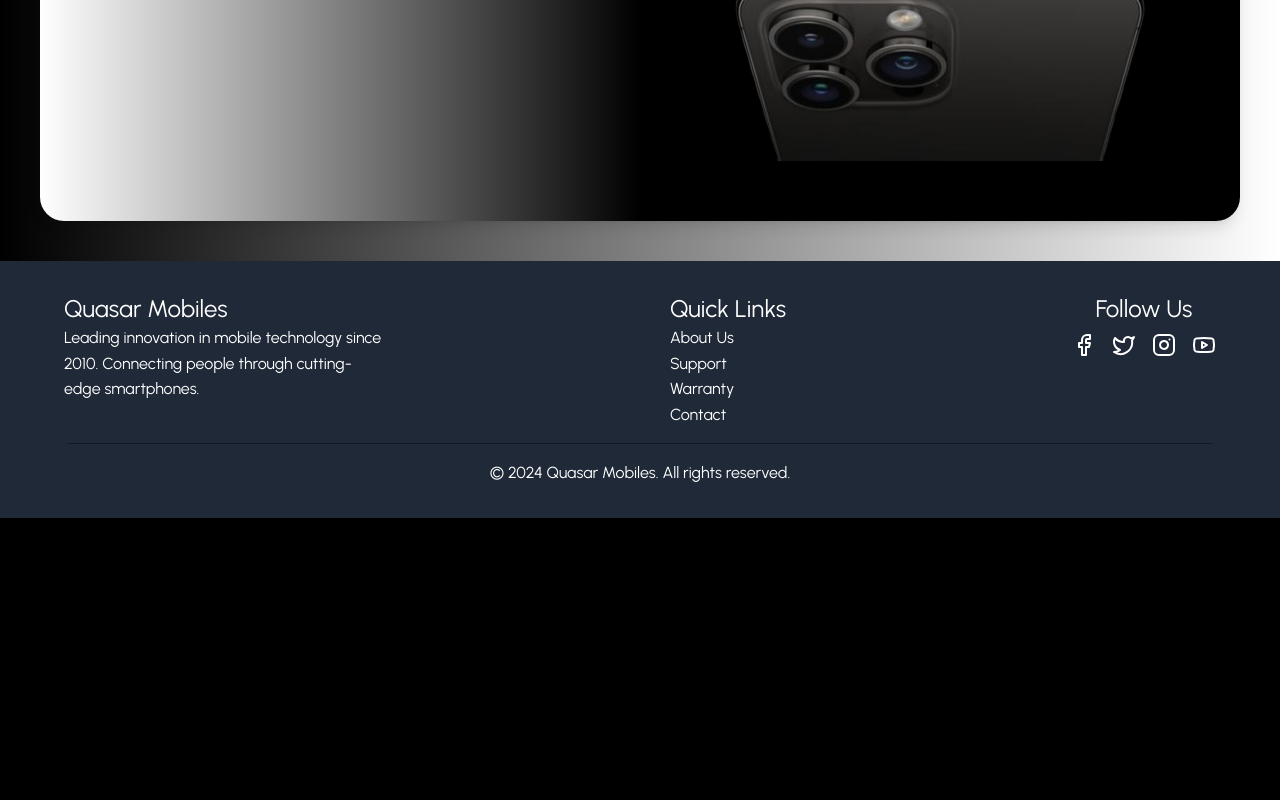
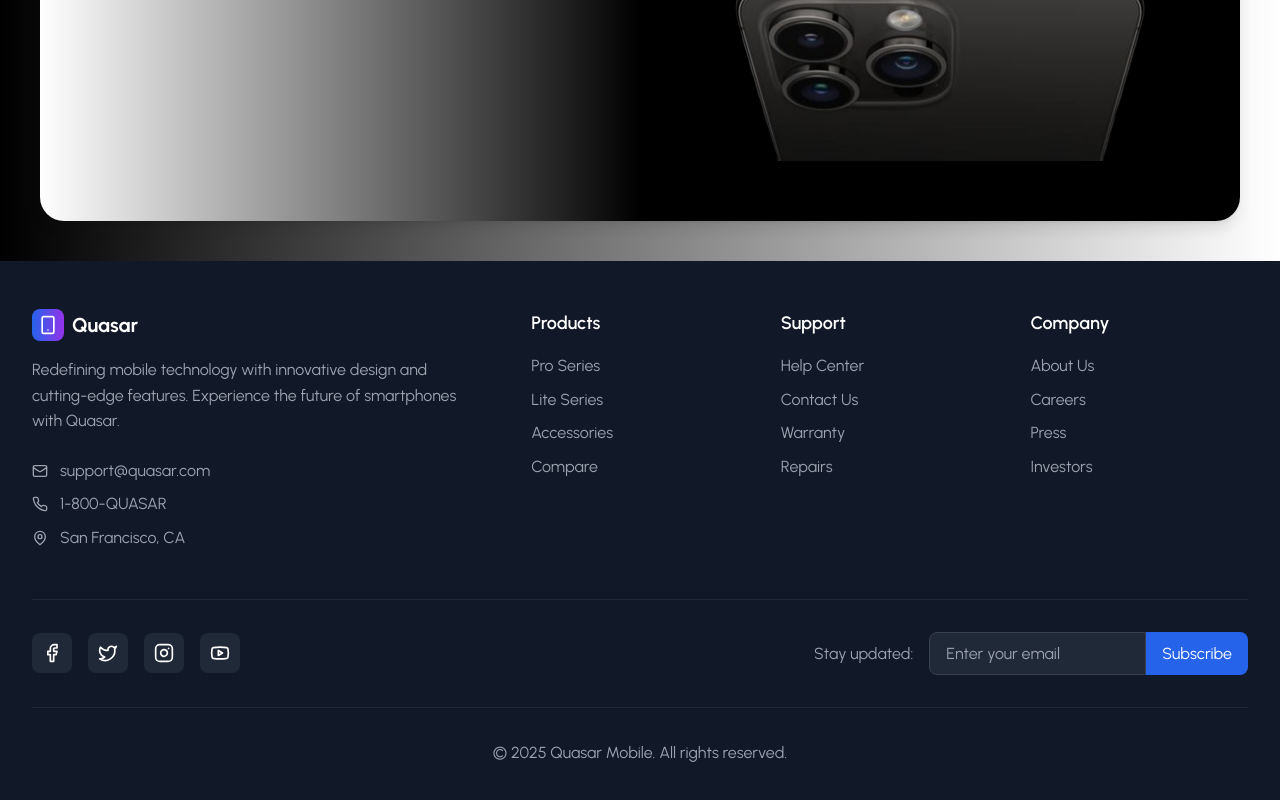
Before and after one commit to ananthucigil/mobile-brand-website, a React (Vite) app: page / in a window 1280 px wide. Shown: the part 3739-4539 px from the top of the page. Before the commit the page ends 4257 px from the top, so only its background shows below. Built offline with nearby package versions, Linux system fonts and the light colour scheme.

Commit message:
Modify footer section

```diff
--- a/package.json
+++ b/package.json
@@ -8,9 +8,10 @@
     "build": "vite build",
     "lint": "eslint .",
     "preview": "vite preview",
-     "start": "vite preview --host 0.0.0.0 --port $PORT"
+    "start": "vite preview --host 0.0.0.0 --port $PORT"
   },
   "dependencies": {
+    "framer-motion": "^12.23.6",
     "lucide-react": "^0.344.0",
     "react": "^18.3.1",
     "react-dom": "^18.3.1",
--- a/src/components/Footer.tsx
+++ b/src/components/Footer.tsx
@@ -1,46 +1,161 @@
+import React from 'react';
+import { Link } from 'react-router-dom';
+import { motion } from 'framer-motion';
+import { Smartphone, Mail, Phone, MapPin, Facebook, Twitter, Instagram, Youtube } from 'lucide-react';
 
-import {Facebook, Twitter, Instagram, Youtube } from 'lucide-react';
+const Footer: React.FC = () => {
+  const footerLinks = {
+    products: [
+      { name: 'Pro Series', href: '/series/pro' },
+      { name: 'Lite Series', href: '/series/lite' },
+      { name: 'Accessories', href: '/accessories' },
+      { name: 'Compare', href: '/compare' }
+    ],
+    support: [
+      { name: 'Help Center', href: '/support' },
+      { name: 'Contact Us', href: '/contact' },
+      { name: 'Warranty', href: '/warranty' },
+      { name: 'Repairs', href: '/repairs' }
+    ],
+    company: [
+      { name: 'About Us', href: '/about' },
+      { name: 'Careers', href: '/careers' },
+      { name: 'Press', href: '/press' },
+      { name: 'Investors', href: '/investors' }
+    ]
+  };
 
-const Footer = () => {
-
-
-
+  const socialLinks = [
+    { icon: Facebook, href: '#', label: 'Facebook' },
+    { icon: Twitter, href: '#', label: 'Twitter' },
+    { icon: Instagram, href: '#', label: 'Instagram' },
+    { icon: Youtube, href: '#', label: 'YouTube' }
+  ];
 
   return (
-    <footer className="bg-gray-800 text-white py-8">
-        <div className="mx-auto px-4">
-          <div className="mx-12 flex justify-between">
-            <div className="max-w-xs">
-              <h4 className="text-2xl">Quasar Mobiles</h4>
-              <p>Leading innovation in mobile technology since 2010. Connecting people through cutting-edge smartphones.</p>
+    <footer className="bg-gray-900 text-white">
+      <div className="max-w-7xl mx-auto px-4 sm:px-6 lg:px-8 py-12">
+        <div className="grid grid-cols-1 md:grid-cols-2 lg:grid-cols-5 gap-8">
+          {/* Brand Section */}
+          <div className="lg:col-span-2">
+            <div className="flex items-center space-x-2 mb-4">
+              <div className="w-8 h-8 bg-gradient-to-r from-blue-600 to-purple-600 rounded-lg flex items-center justify-center">
+                <Smartphone className="w-5 h-5 text-white" />
+              </div>
+              <span className="text-xl font-bold">Quasar</span>
             </div>
-
-            <div className="footer-section">
-              <h4 className="text-2xl text-center">Quick Links</h4>
-              <ul>
-                <li><a href="#about">About Us</a></li>
-                <li><a href="#support">Support</a></li>
-                <li><a href="#warranty">Warranty</a></li>
-                <li><a href="#contact">Contact</a></li>
-              </ul>
-            </div>
-
-            <div className="footer-section">
-              <h4 className="text-2xl text-center mb-2">Follow Us</h4>
-              <div className="flex justify-evenly space-x-4">
-                <a href="#" aria-label="Facebook"><Facebook /></a>
-                <a href="#" aria-label="Twitter"><Twitter /></a>
-                <a href="#" aria-label="Instagram"><Instagram /></a>
-                <a href="#" aria-label="YouTube"><Youtube /></a>
+            <p className="text-gray-400 mb-6 max-w-md">
+              Redefining mobile technology with innovative design and cutting-edge features.
+              Experience the future of smartphones with Quasar.
+            </p>
+            <div className="space-y-2">
+              <div className="flex items-center space-x-3 text-gray-400">
+                <Mail className="w-4 h-4" />
+                <span>support@quasar.com</span>
+              </div>
+              <div className="flex items-center space-x-3 text-gray-400">
+                <Phone className="w-4 h-4" />
+                <span>1-800-QUASAR</span>
+              </div>
+              <div className="flex items-center space-x-3 text-gray-400">
+                <MapPin className="w-4 h-4" />
+                <span>San Francisco, CA</span>
               </div>
             </div>
           </div>
-          <hr className='w-11/12 mx-auto border-gray-900 mt-4'/>
-          <div className="text-center mt-4">
-            <p>&copy; 2024 Quasar Mobiles. All rights reserved.</p>
+
+          {/* Products */}
+          <div>
+            <h3 className="text-lg font-semibold mb-4">Products</h3>
+            <ul className="space-y-2">
+              {footerLinks.products.map((link) => (
+                <li key={link.name}>
+                  <Link
+                    to={link.href}
+                    className="text-gray-400 hover:text-white transition-colors"
+                  >
+                    {link.name}
+                  </Link>
+                </li>
+              ))}
+            </ul>
+          </div>
+
+          {/* Support */}
+          <div>
+            <h3 className="text-lg font-semibold mb-4">Support</h3>
+            <ul className="space-y-2">
+              {footerLinks.support.map((link) => (
+                <li key={link.name}>
+                  <Link
+                    to={link.href}
+                    className="text-gray-400 hover:text-white transition-colors"
+                  >
+                    {link.name}
+                  </Link>
+                </li>
+              ))}
+            </ul>
+          </div>
+
+          {/* Company */}
+          <div>
+            <h3 className="text-lg font-semibold mb-4">Company</h3>
+            <ul className="space-y-2">
+              {footerLinks.company.map((link) => (
+                <li key={link.name}>
+                  <Link
+                    to={link.href}
+                    className="text-gray-400 hover:text-white transition-colors"
+                  >
+                    {link.name}
+                  </Link>
+                </li>
+              ))}
+            </ul>
           </div>
         </div>
-      </footer>
+
+        {/* Social Links & Newsletter */}
+        <div className="border-t border-gray-800 mt-12 pt-8">
+          <div className="flex flex-col md:flex-row justify-between items-center space-y-4 md:space-y-0">
+            <div className="flex space-x-4">
+              {socialLinks.map((social) => (
+                <motion.a
+                  key={social.label}
+                  href={social.href}
+                  whileHover={{ scale: 1.1 }}
+                  whileTap={{ scale: 0.95 }}
+                  className="w-10 h-10 bg-gray-800 hover:bg-gray-700 rounded-lg flex items-center justify-center transition-colors"
+                  aria-label={social.label}
+                >
+                  <social.icon className="w-5 h-5" />
+                </motion.a>
+              ))}
+            </div>
+
+            <div className="flex items-center space-x-4">
+              <span className="text-gray-400">Stay updated:</span>
+              <div className="flex">
+                <input
+                  type="email"
+                  placeholder="Enter your email"
+                  className="px-4 py-2 bg-gray-800 border border-gray-700 rounded-l-lg focus:outline-none focus:border-blue-500 text-white placeholder-gray-400"
+                />
+                <button className="px-4 py-2 bg-blue-600 hover:bg-blue-700 rounded-r-lg transition-colors">
+                  Subscribe
+                </button>
+              </div>
+            </div>
+          </div>
+        </div>
+
+        {/* Copyright */}
+        <div className="border-t border-gray-800 mt-8 pt-8 text-center text-gray-400">
+          <p>&copy; 2025 Quasar Mobile. All rights reserved.</p>
+        </div>
+      </div>
+    </footer>
   );
 };
 
```
Also changed, not shown: 1 other file (tests, documents, lock files or other folders).
